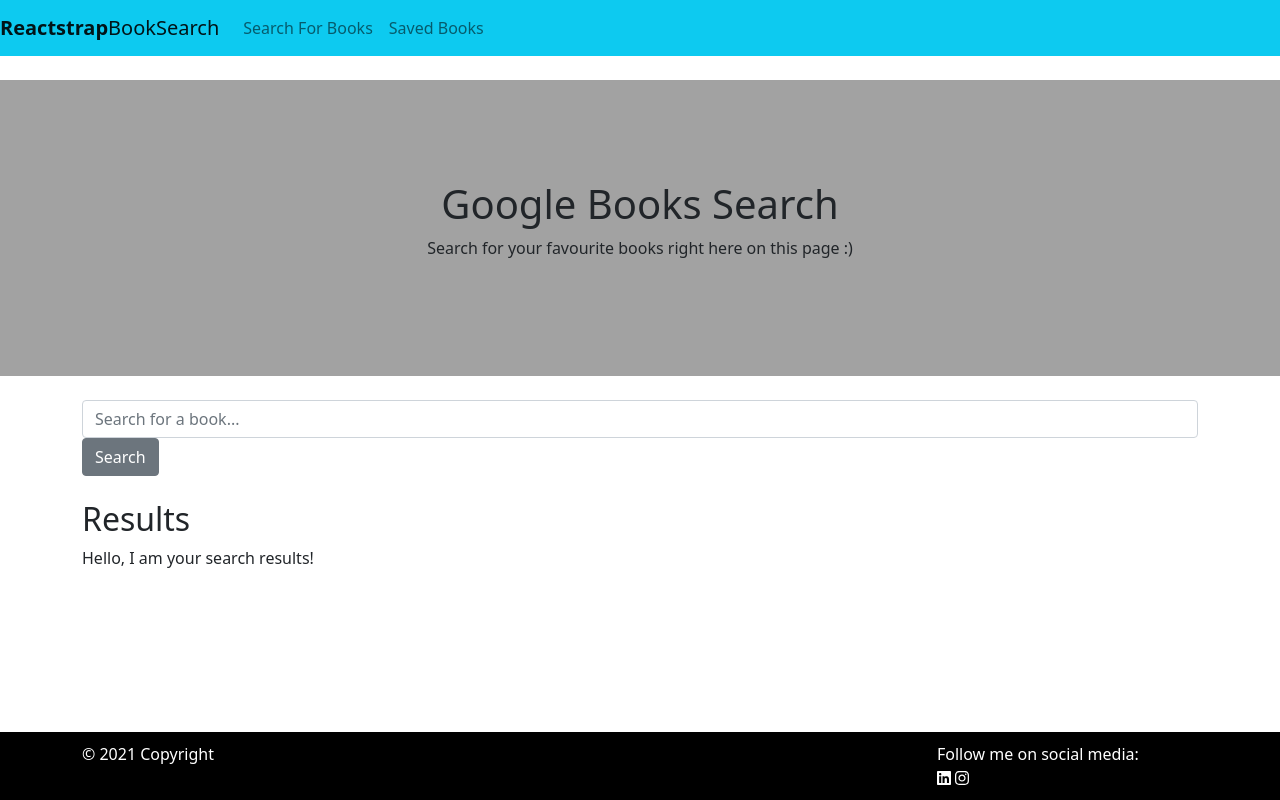
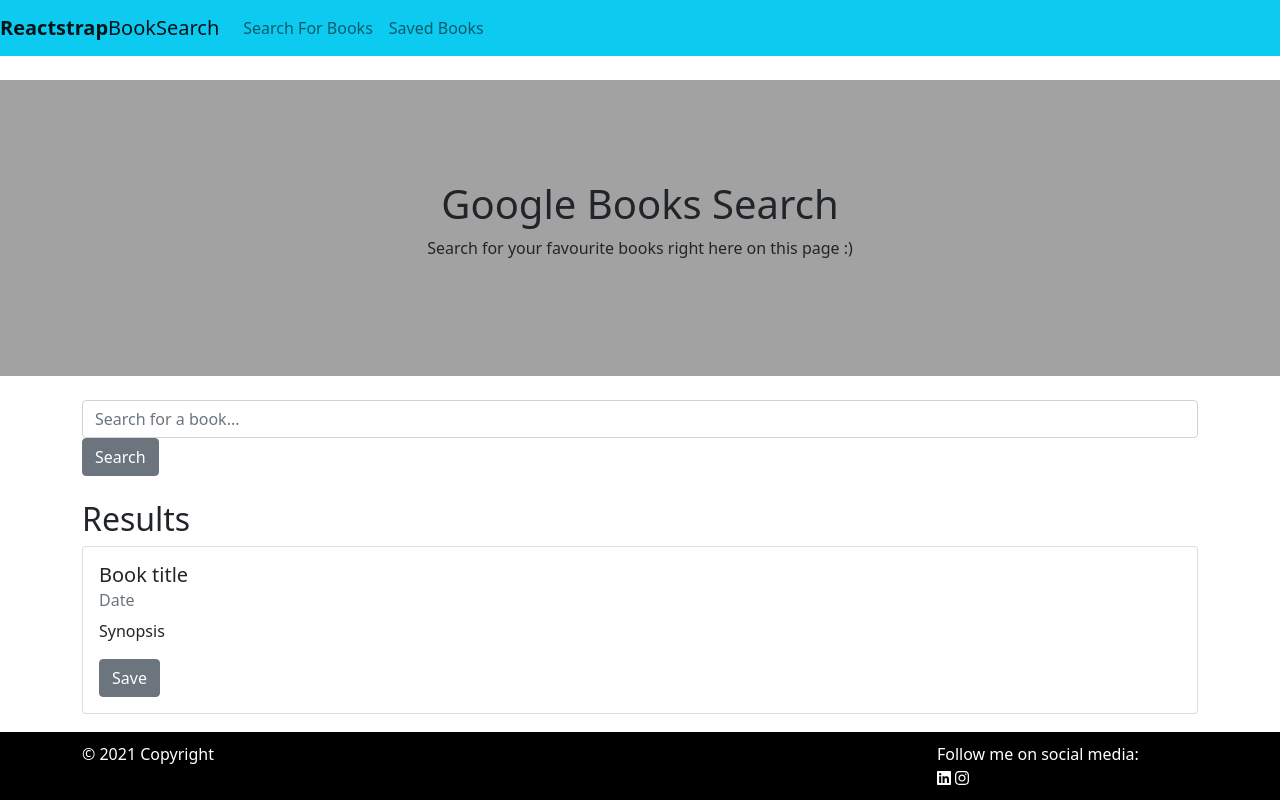
Before and after one commit to Maryum97/Google-Book-Search-2021, a React (Create React App) app in the folder client/: page / in a window 1280 px wide. Built offline with nearby package versions, Linux system fonts and the light colour scheme; no server answers.

Commit message:
added card to display book info

```diff
--- a/client/src/components/Results/index.js
+++ b/client/src/components/Results/index.js
@@ -1,10 +1,21 @@
 import React from 'react';
+import {
+    Card, CardText, CardBody,
+    CardTitle, CardSubtitle, Button
+} from 'reactstrap';
 import API from '../../utils/API';
 
 function Results() {
     return (
         <div>
-            Hello, I am your search results!
+            <Card>
+                <CardBody>
+                    <CardTitle tag="h5">Book title</CardTitle>
+                    <CardSubtitle tag="h6" className="mb-2 text-muted">Date</CardSubtitle>
+                    <CardText>Synopsis</CardText>
+                    <Button>Save</Button>
+                </CardBody>
+            </Card>
         </div>
     )
 }
```
